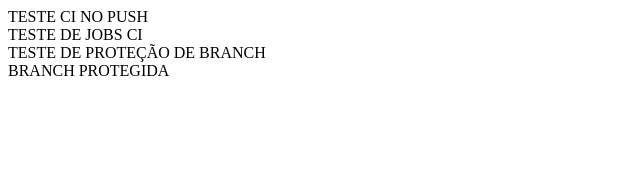
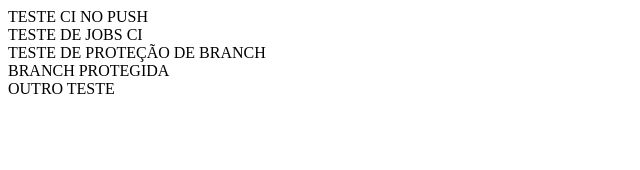
Before and after one commit to rafaelottdev/teste-ci-cd, a Next.js app: page / in a window 1280 px wide. Shown: the top 170 px of the page, without its empty margins (0-640 px from the left). Built offline with nearby package versions, Linux system fonts and the light colour scheme.

Commit message:
teste de ci

```diff
--- a/src/app/page.tsx
+++ b/src/app/page.tsx
@@ -5,6 +5,7 @@ export default function Home() {
       <section>TESTE DE JOBS CI</section>
       <section>TESTE DE PROTEÇÃO DE BRANCH</section>
       <section>BRANCH PROTEGIDA</section>
+      <section>OUTRO TESTE</section>
     </div>
   );
 }
```
